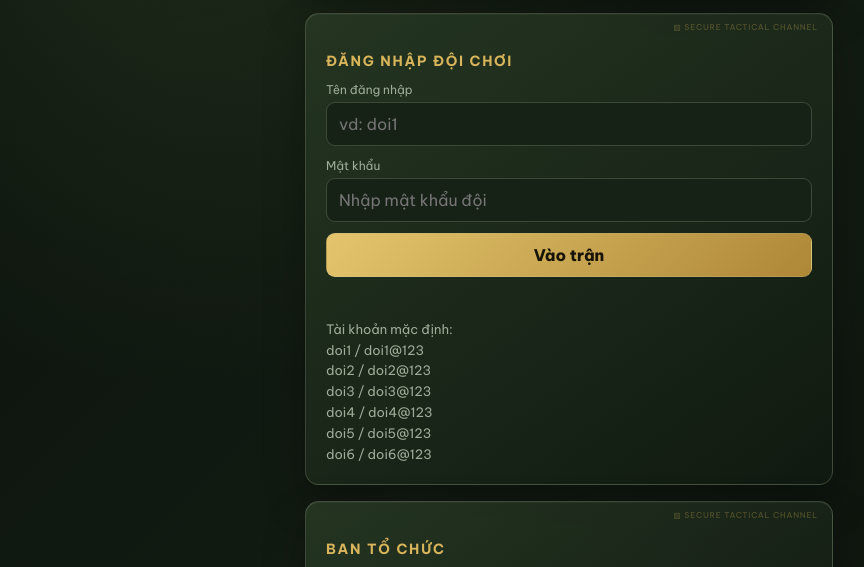
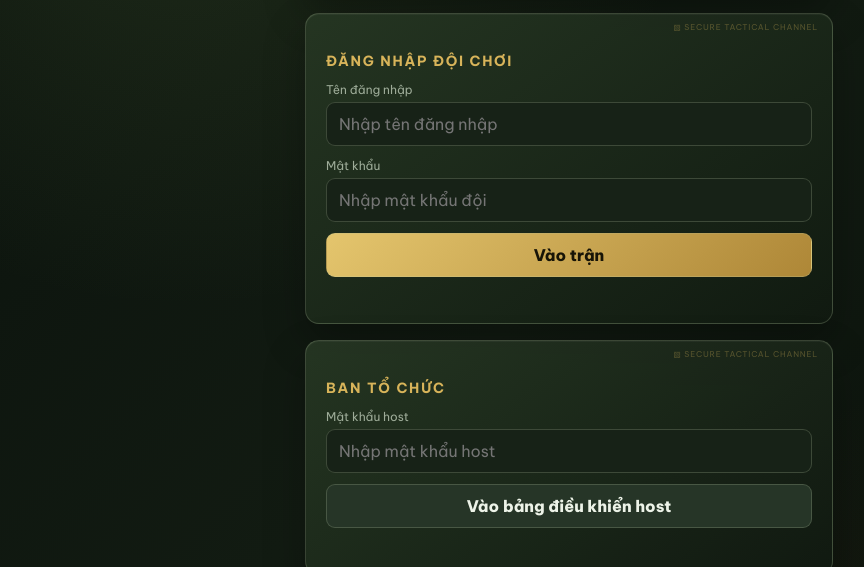
Before and after one commit to quangtri050207-create/chiem-cu-diem, a website: page index.html in a window 1280 px wide. Shown: the part 167-734 px from the top of the page, without its empty margins (71-935 px from the left). Drawn offline with Linux system fonts and the light colour scheme.

Commit message:
Remove default team credentials from player login page

```diff
--- a/index.html
+++ b/index.html
@@ -17,23 +17,13 @@
     <div class="card">
       <h2>Đăng nhập đội chơi</h2>
       <label>Tên đăng nhập</label>
-      <input id="username" type="text" placeholder="vd: doi1" />
+      <input id="username" type="text" placeholder="Nhập tên đăng nhập" />
 
       <label>Mật khẩu</label>
       <input id="password" type="password" placeholder="Nhập mật khẩu đội" />
 
       <button id="loginBtn">Vào trận</button>
       <div class="err" id="loginErr"></div>
-
-      <div class="sub" style="margin-top: 16px;">
-        Tài khoản mặc định:
-        <br />doi1 / doi1@123
-        <br />doi2 / doi2@123
-        <br />doi3 / doi3@123
-        <br />doi4 / doi4@123
-        <br />doi5 / doi5@123
-        <br />doi6 / doi6@123
-      </div>
     </div>
 
     <div class="card">
```
